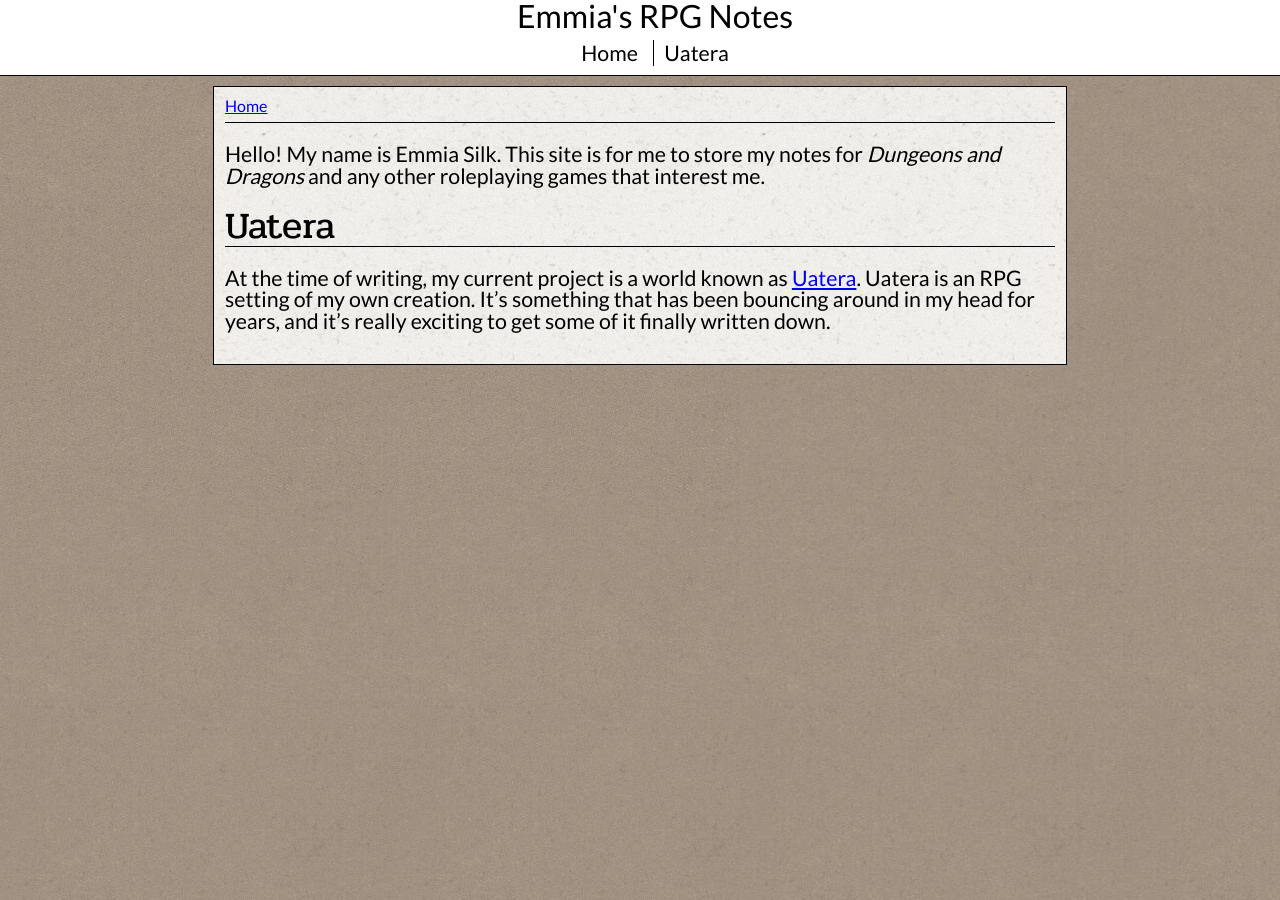
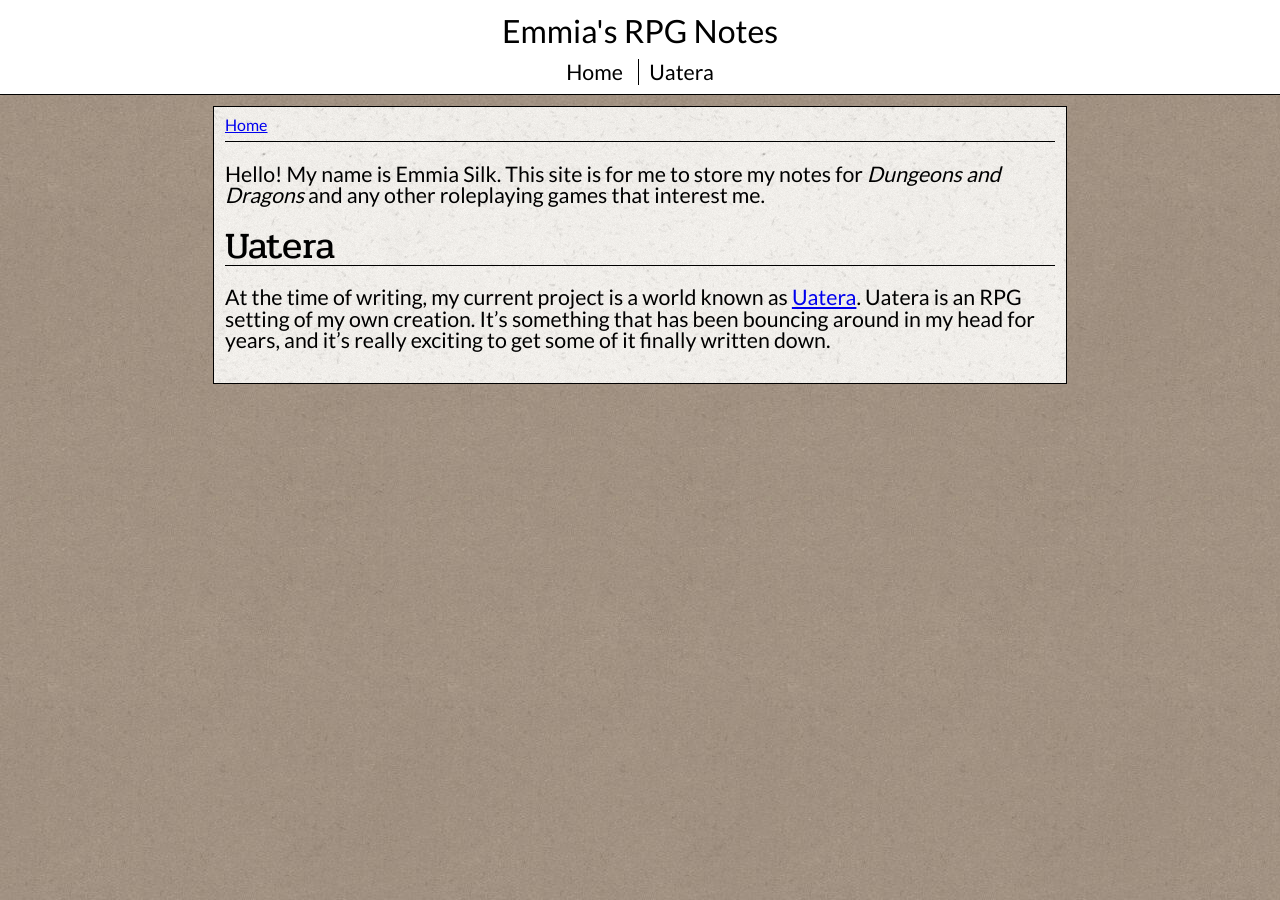
Before and after one commit to EmmiaSilk/rpg-notes, a Jekyll site: the page built from index.md, in a window 1280 px wide. Built offline with Jekyll 4.4.1, drawn with Linux system fonts in a browser that asks for light colours.

Commit message:
Fixed a bug where header was wider than content box at small window size

```diff
--- a/_sass/layout/_header.scss
+++ b/_sass/layout/_header.scss
@@ -1,6 +1,4 @@
 .site-header {
-  padding-left: 15px;
-  padding-right: 15px;
   margin-bottom: 0.5em;
   display: flex;
   align-items: center;
@@ -15,10 +13,11 @@
   font-size: 24pt;
   color: black;
   text-decoration: none;
+  margin: 15px;
+  text-align: center;
 }
 
 .site-nav {
-  margin-top: 0.5em;
   margin-bottom: 0.5em;
   .site-nav-link {
     text-decoration: none;
```
